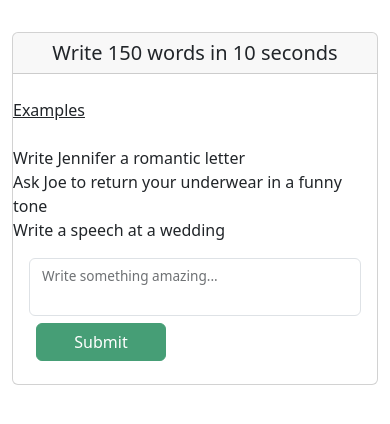
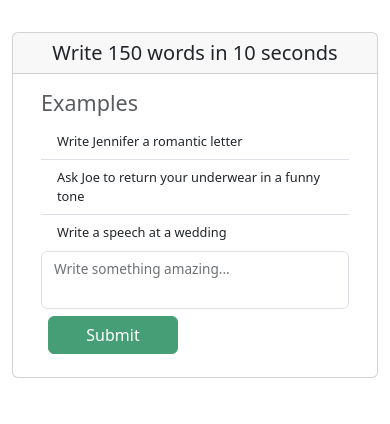
Before and after one commit to amiaynara/letter_generator, a Flask app: page / in a window 390 px wide. Shown: the top 424 px of the page. Run offline with Flask 2, Linux system fonts and the light colour scheme; parts of the project's set-up code (start-up, migrations or seed data) failed here and were passed over; some libraries are stand-ins or nearby versions.

Commit message:
Improve: Make the website more mobile friendly

```diff
--- a/static/css/my_styles.css
+++ b/static/css/my_styles.css
@@ -126,3 +126,19 @@ body {font-family: Arial, Helvetica, sans-serif;}
 .my-green-div {
   color: green;
 }
+
+.examples {
+  font-size: 0.8rem;
+}
+
+@media (min-width: 768px) {
+  body {
+    font-size: 1.5rem;
+    margin: 0px;
+  }
+  .container-md {
+    margin: 0px;
+    max-width: 100% !important;
+    width: 100%;
+  }
+}
--- a/templates/base.html
+++ b/templates/base.html
@@ -11,13 +11,13 @@
   {% endblock %}
 </head>
 <body>
-  <div class="container-md">
+  <div class="container-md content-box">
     <div class="row">
-      <div class="col">
+      <div class="col-12 col-lg-2">
       </div>
         {% block content %}
         {% endblock %}
-      <div class="col">
+      <div class="col-12 col-lg-2">
       </div>
     </div>
   </div>
--- a/templates/edit.html
+++ b/templates/edit.html
@@ -4,11 +4,11 @@
     Edit
 {% endblock %}
 {% block content %}
-    <div class="col-10">
+    <div class="col-10 col-md-12 col-lg-8">
         <div class="card">
             <h5 class="card-header text-center">Edit your letter</h5>
             <div class="card-body">
-                <div class="container">
+                <div class="container-md">
                     <form method="POST" action={{ url_for('edit_para')}}>
                         {% for paragraph in paragraphed_letter %}
                         <div class="row">
--- a/templates/finalise.html
+++ b/templates/finalise.html
@@ -4,7 +4,7 @@
     Finalise
 {% endblock %}
 {% block content %}
-    <div class="col-12 col-sm-12 col-md-10">
+    <div class="col-12 col-sm-12 col-md-12 col-lg-8">
         <div class="card">
             <h5 class="card-header text-center">Finalise your letter</h5>
             <div class="card-body">
--- a/templates/parameters.html
+++ b/templates/parameters.html
@@ -4,20 +4,24 @@
     Set Parameters
 {% endblock %}
 {% block content %}
-    <div class="col-md-12 col-lg-10">
+    <div class="col-md-12 col-lg-8">
         <div class="card">
             <h5 class="card-header text-center">Write 150 words in 10 seconds</h5>
-            <br><u>Examples</u>
-            <br>Write Jennifer a romantic letter
-            <br>Ask Joe to return your underwear in a funny tone
-            <br>Write a speech at a wedding<br>
-
-
-
             <div class="card-body">
+                <div class="container-md">
+                    <div class="row">
+                        <div class="col-12 col-md-12 examples">
+                            <p class="h4 text-muted">Examples</p>
+                            <ul class="list-group list-group-flush">
+                                <li class="list-group-item">Write Jennifer a romantic letter</li>
+                                <li class="list-group-item">Ask Joe to return your underwear in a funny tone</li>
+                                <li class="list-group-item">Write a speech at a wedding</li>
+                            </ul>
+                        </div>
+                        <div class="col-12 col-md-12">
                             <form method="POST" action="{{ url_for('parameters') }}">
                                 <div class="form-floating">
-                        <textarea class="form-control" id="instruction" name="instruction" style="resize: none; overflow: hidden;"></textarea>
+                                    <textarea rows="4" class="form-control" id="instruction" name="instruction" style="resize: none; overflow: hidden;"></textarea>
                                     <label for="instruction">Write something amazing... </label>
                                 </div>
                                 <button id="submit-button" class="btn btn-success open-button submit-btn" type="submit">Submit</button>
@@ -26,6 +30,9 @@
                                 <p id="action-text">Letter Generator at work...</p>
                                 <div id="progress-line" class="progress-bar">
                                     <div class="progress"></div>
+                                </div>
+                            </div>
+                        </div>
                     </div>
                 </div>
             </div>
```
Lines whose indentation alone changed are shown as unchanged.
